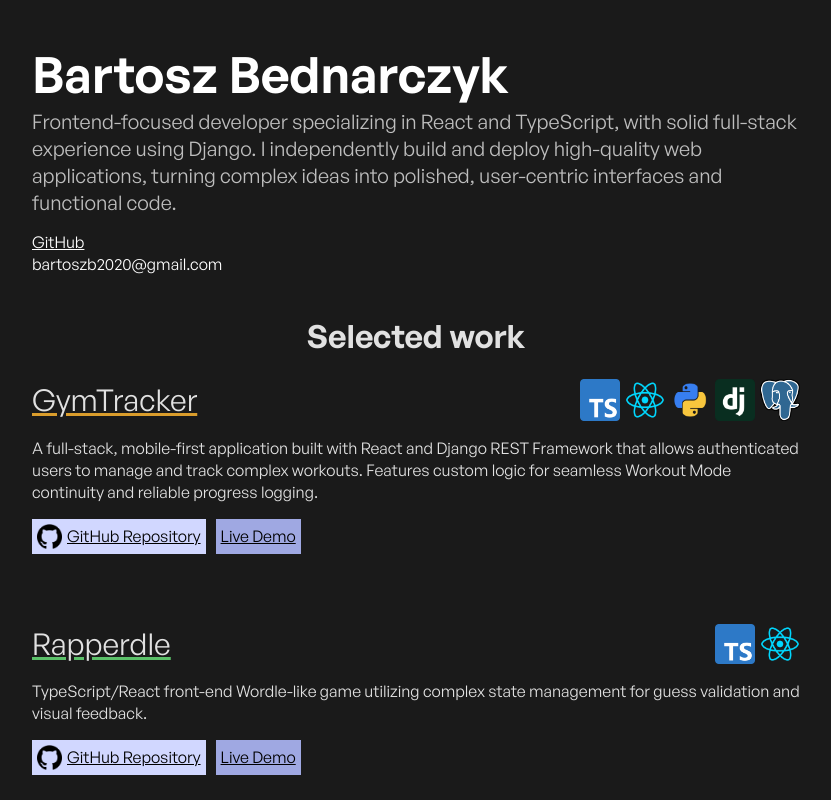
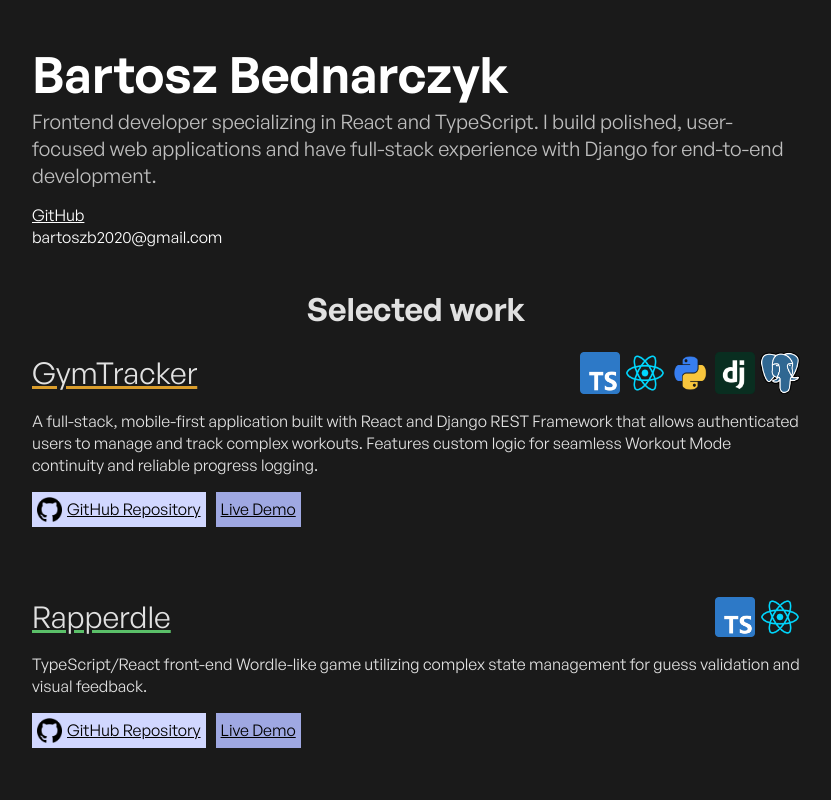
Before and after one commit to bartoszb0/portfolio, a React (Vite) app: page / in a window 1280 px wide. Shown: the top 800 px of the page, without its empty margins (224-1055 px from the left). Built offline with nearby package versions, Linux system fonts and the light colour scheme; the HTML template or start-up script is replaced by a standard one.

Commit message:
updated description

```diff
--- a/src/components/AboutMe.tsx
+++ b/src/components/AboutMe.tsx
@@ -4,10 +4,9 @@ export default function AboutMe() {
       <div>
         <div id="name">Bartosz Bednarczyk</div>
         <div id="description">
-          Frontend-focused developer specializing in React and TypeScript, with
-          solid full-stack experience using Django. I independently build and
-          deploy high-quality web applications, turning complex ideas into
-          polished, user-centric interfaces and functional code.
+          Frontend developer specializing in React and TypeScript. I build
+          polished, user-focused web applications and have full-stack experience
+          with Django for end-to-end development.
         </div>
         <div id="contactLinks">
           <a
```
